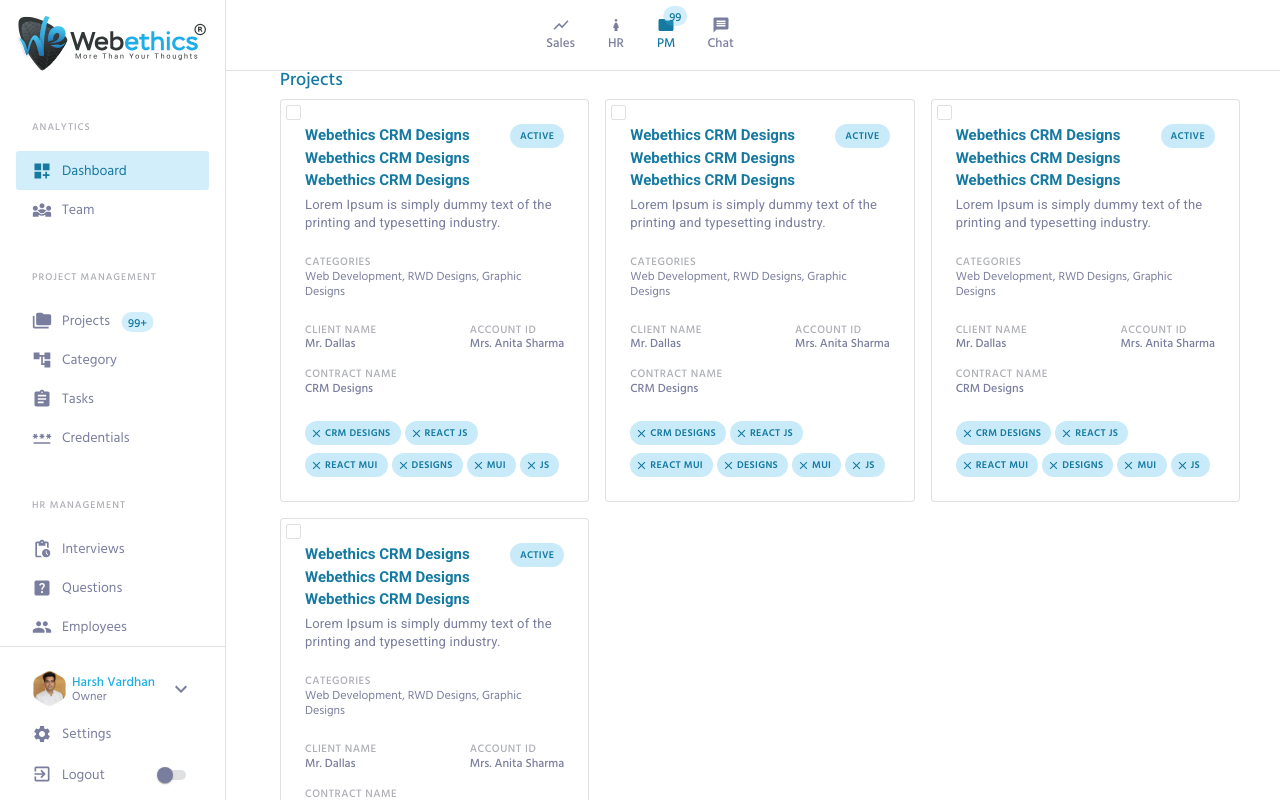
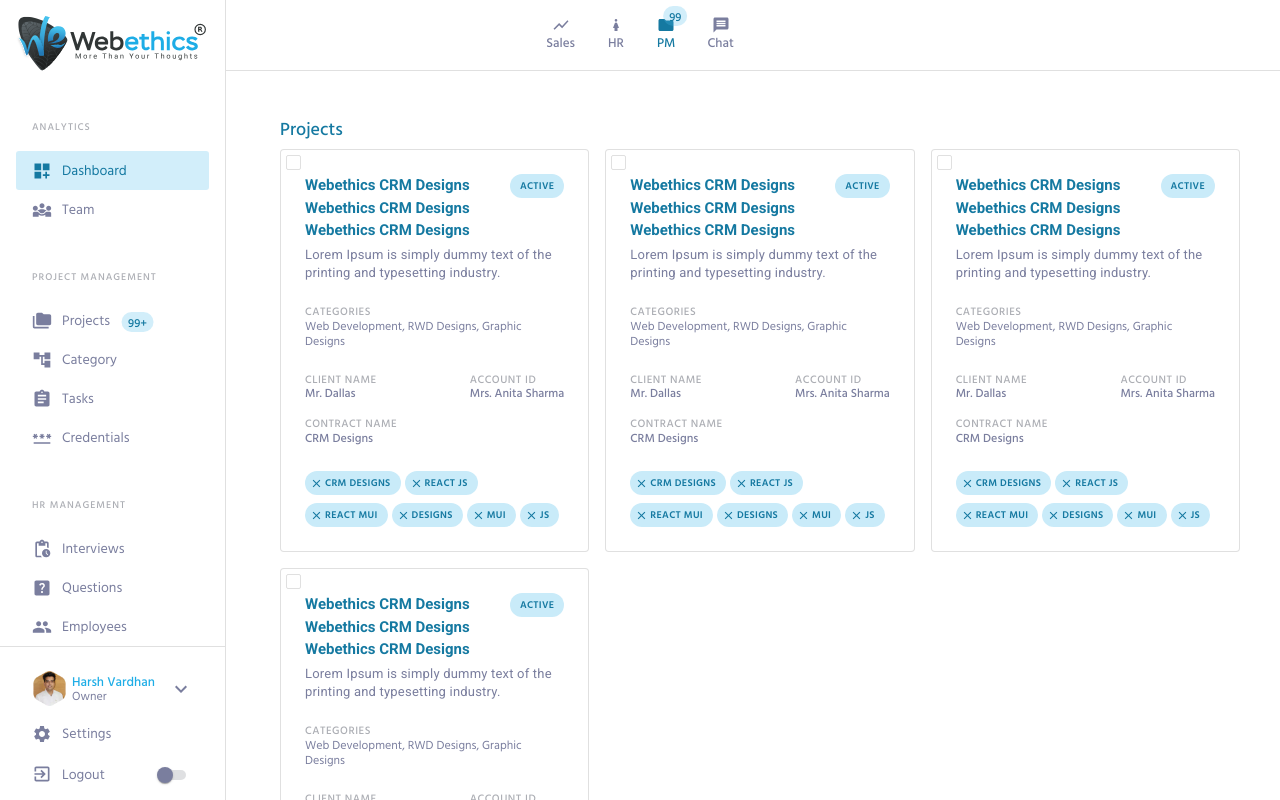
Before and after one commit to webethics/crm, a React (Create React App) app: page /projects in a window 1280 px wide. Shown: the top 800 px of the page. Built offline with nearby package versions, Linux system fonts and the light colour scheme.

Commit message:
update the top spacing.

```diff
--- a/src/App.js
+++ b/src/App.js
@@ -30,7 +30,7 @@
 
   return (
     <ThemeProvider theme={createTheme}>
-      <Box component="div" className="App" sx={{ boxSizing: 'border-box', pt: location.pathname === '/' ? "120px" : "70px", pl: { xs: '0', lg: '240px!important' }, pb: { xs: '100px', lg: 0 }, }}>
+      <Box component="div" className="App" sx={{ boxSizing: 'border-box', pt: { xs: location.pathname === '/' ? "120px" : "70px", lg: '120px' }, pl: { xs: '0', lg: '240px!important' }, pb: { xs: '100px', lg: 0 }, }}>
         <Header />
         <Sidebar />
         <Layout />
```
